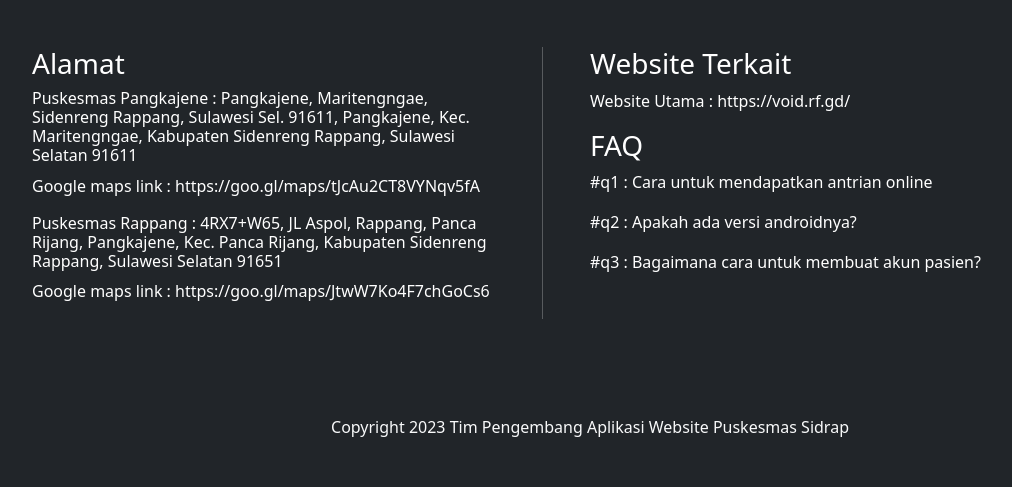
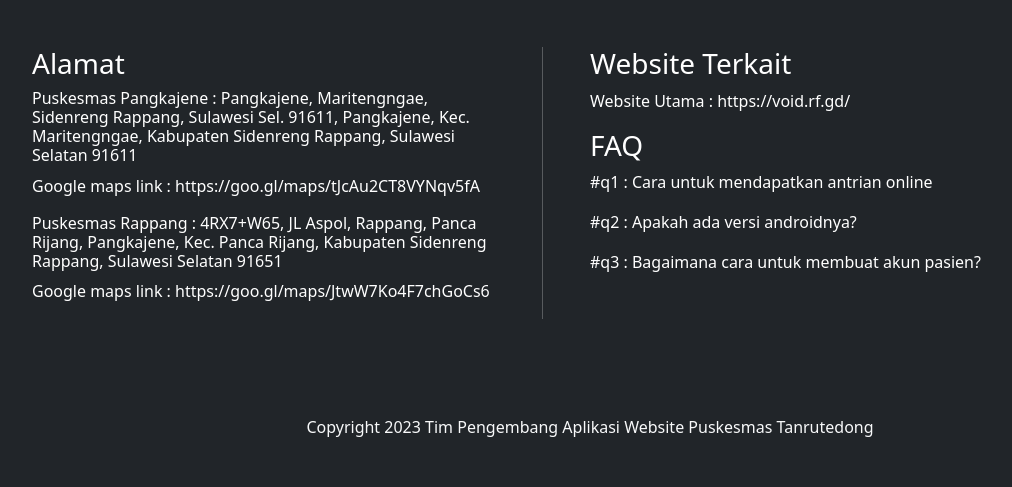
Before and after one commit to adnansurya/puskesmas_sidrap, a CodeIgniter app: page /projek/index.php/beranda/index in a window 1280 px wide. Shown: the part 3914-4401 px from the top of the page, without its empty margins (50-1062 px from the left). Run offline with CodeIgniter, Linux system fonts and the light colour scheme; some libraries are stand-ins or nearby versions.

Commit message:
ubah nama rs di beranda dan login

```diff
--- a/application/views/beranda/index.php
+++ b/application/views/beranda/index.php
@@ -33,8 +33,8 @@
 <div class="row jumbotron m-0">
     <div class="d-flex justify-content-center align-items-center">
         <div class="col-lg-6">
-            <h1 class="text-white">Selamat Datang di Website Puskesmas Sidrap</h1>
-            <p class="text-white text-center mt-5">Website ini merupakan sebuah implementasi dari sistem digitalisasi puskesmas kawasan Sidrap (Sidenreng Rappang). Dengan adanya website ini, diharapkan sistem kerja di puskesmas dapat terleksana dengan lebih baik, cepat dan efisien.</p>
+            <h1 class="text-white">Selamat Datang di Website Puskesmas Tanrutedong</h1>
+            <p class="text-white text-center mt-5">Website ini merupakan sebuah implementasi dari sistem digitalisasi puskesmas kawasan Tanrutedong (Sidenreng Rappang). Dengan adanya website ini, diharapkan sistem kerja di puskesmas dapat terleksana dengan lebih baik, cepat dan efisien.</p>
             <button type="button" class="btn btn-info mt-5 w-100 p-3 text-white" id="lihat_layanan">Lihat Layanan</button>
         </div>
     </div>
@@ -97,7 +97,7 @@
         </div>
         <p class="text-light"></p>
     </div>
-    <div class="col-sm-12 text-light text-center p-5">Copyright 2023 Tim Pengembang Aplikasi Website Puskesmas Sidrap</div>
+    <div class="col-sm-12 text-light text-center p-5">Copyright 2023 Tim Pengembang Aplikasi Website Puskesmas Tanrutedong</div>
 </footer>
 
 </body>
--- a/application/views/login/index.php
+++ b/application/views/login/index.php
@@ -11,7 +11,7 @@
                         <div class="pt-4 px-5">
                             <div class="text-center">
                                 <h1 class="h4 text-gray-900 mb-1">Login</h1>
-                                <h6 class="text-gray-900">Puskesmas Sidrap</h6>
+                                <h6 class="text-gray-900">Puskesmas Tanrutedong</h6>
                             </div>
                         </div>
                     </div>
```
